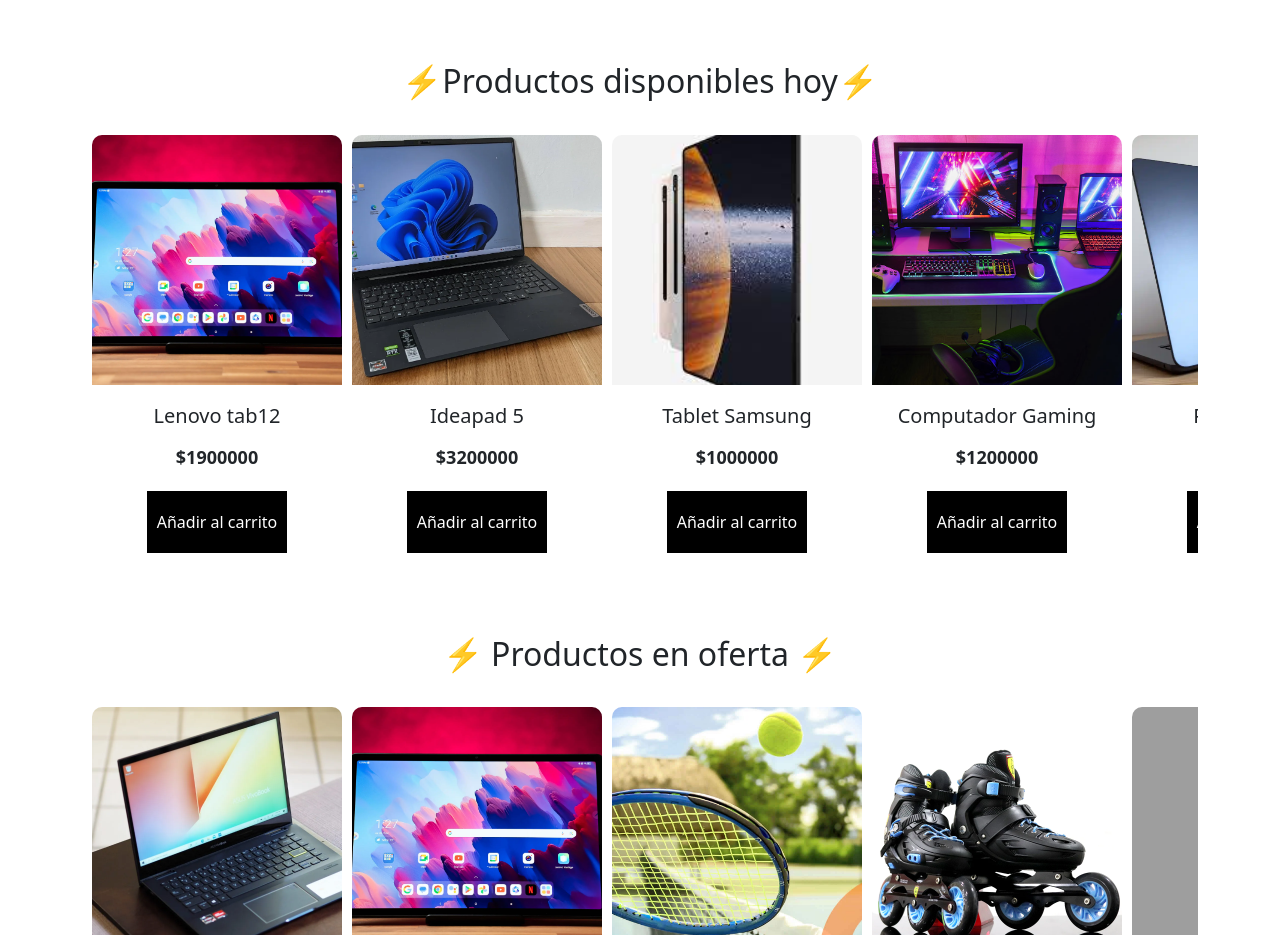
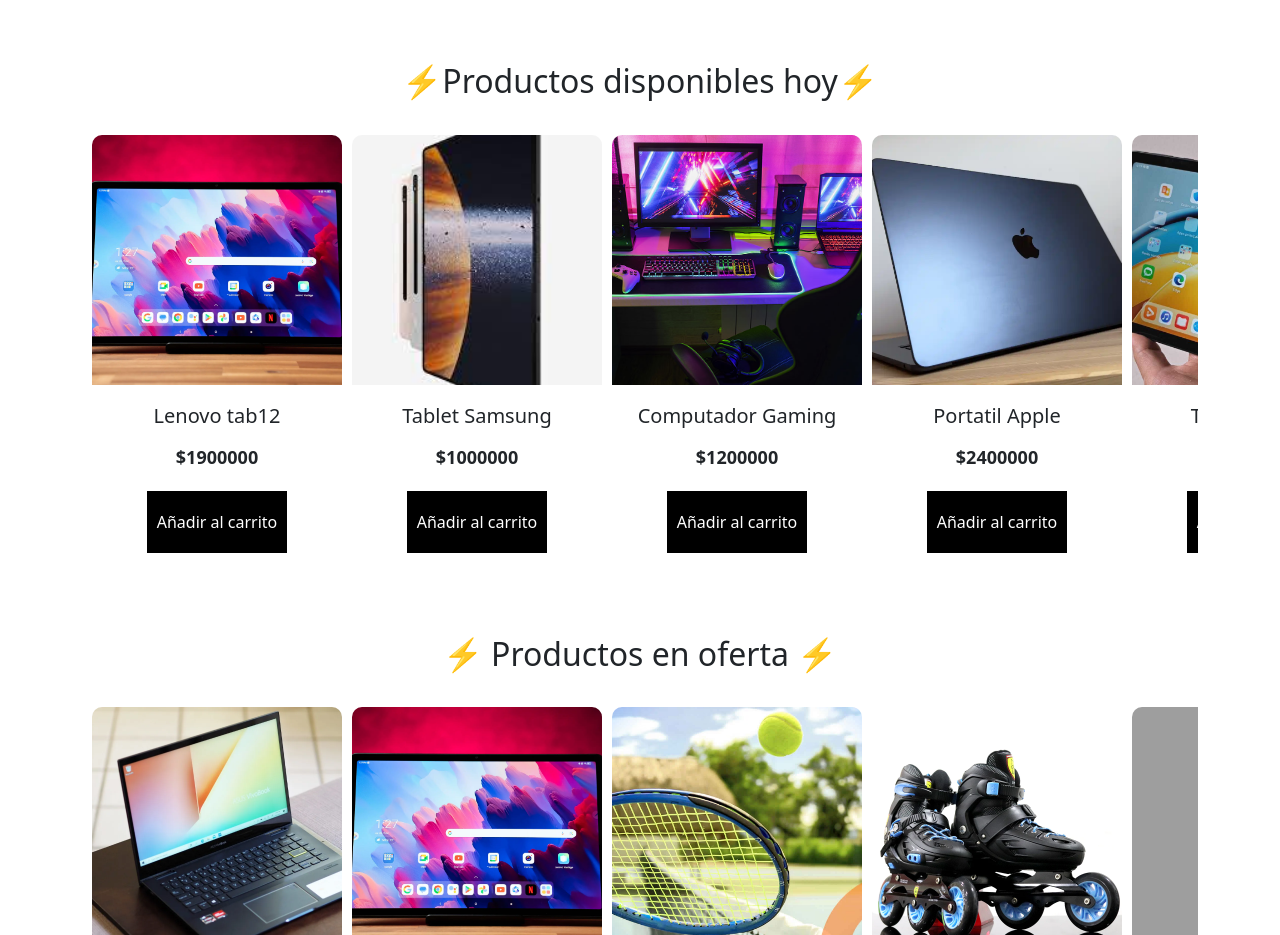
Before and after one commit to yeyeGL/Proyecto-Tipo-Tiendaa, a plain HTML site: page index.html in a window 1280 px wide. Shown: the part 1020-1955 px from the top of the page. Drawn offline with nearby package versions, Linux system fonts and the light colour scheme; grey boxes are pictures that could not be loaded.

Commit message:
Subiendo modificaciones

```diff
--- a/js/indexp.js
+++ b/js/indexp.js
@@ -10,115 +10,109 @@ const elementos = [
     },
     {
         id: 2,
-        nombre: "Ideapad 5",
-        img: "img/ProductosCompTablets/ideapad-5.png",
-        precio: 3200000
-    },
-    {
-        id: 3,
         nombre: "Tablet Samsung",
         img: "img/ProductosCompTablets/tabletsamsung.png",
         precio: 1000000
     },
     {
-        id: 4,
+        id: 3,
         nombre: "Computador Gaming",
         img: "img/ProductosCompTablets/compugaming.png",
         precio: 1200000
     },
     {
-        id: 5,
+        id: 4,
         nombre: "Portatil Apple",
         img: "img/ProductosCompTablets/portatilapple.png",
         precio: 2400000
     },
     {
-        id: 6,
+        id: 5,
         nombre: "Tablet Huawei",
         img: "img/ProductosCompTablets/tablethuawei.png",
         precio: 300000
     },
     {
-        id: 7,
+        id: 6,
         nombre: "Lampara de noche",
         img: "img/ProductosHogar/lampara-de-mesa.png",
         precio: 70000
     },
     {
-        id: 8,
+        id: 7,
         nombre: "Silla puff",
         img: "img/ProductosHogar/puff.png",
         precio: 120000
     },
     {
-        id: 9,
+        id: 8,
         nombre: "Reloj de pared",
         img: "img/ProductosHogar/reloj-pared.png",
         precio: 100000
     },
     {
-        id: 10,
+        id: 9,
         nombre: "Silla reclinable",
         img: "img/ProductosHogar/silla.png",
         precio: 100000
     },
 
     {
-        id: 11,
+        id: 10,
         nombre: "Airpods Pro",
         img: "img/ProductosElectronica/airpods-pro.png",
         precio: 1900000
     },
     {
-        id: 12,
+        id: 11,
         nombre: "Pack Estuches Samsung",
         img: "img/ProductosElectronica/Estuchegalaxy.png",
         precio: 500000
     },
     {
-        id: 13,
+        id: 12,
         nombre: "Blackberry",
         img: "img/ProductosElectronica/piedra.png",
         precio: 7000000
     },
     {
-        id: 14,
+        id: 13,
         nombre: "Xiaomi 10",
         img: "img/ProductosElectronica/xioami-10.png",
         precio: 230000
     },
     {
-        id: 15,
+        id: 14,
         nombre: "Diademas Sony",
         img: "img/ProductosElectronica/sonyaudifonos.jpeg",
         precio: 450000
     },
     {
-        id: 16,
+        id: 15,
         nombre: "Balón de baloncesto",
         img: "img/ProductosDeportes/balon-baloncesto-oficial.png",
         precio: 30000
     },
     {
-        id: 17,
+        id: 16,
         nombre: "Balón de futbol",
         img: "img/ProductosDeportes/balon-futbol.png",
         precio: 20000
     },
     {
-        id: 18,
+        id: 17,
         nombre: "Camiseta de Messi",
         img: "img/ProductosDeportes/camisathegoat.png",
         precio: 1000000
     },
     {
-        id: 19,
+        id: 18,
         nombre: "Raqueta de Tenis de Mesa",
         img: "img/ProductosDeportes/raqueta-ping-pong.png",
         precio: 125000
     },
     {
-        id: 20,
+        id: 19,
         nombre: "Cuerda de saltar",
         img: "img/ProductosDeportes/cuerda-saltar.png",
         precio: 12000
```
Also changed, not shown: InicioSesion.html (+2 -2 lines), js/computadoresp.js (+3 -9 lines).
